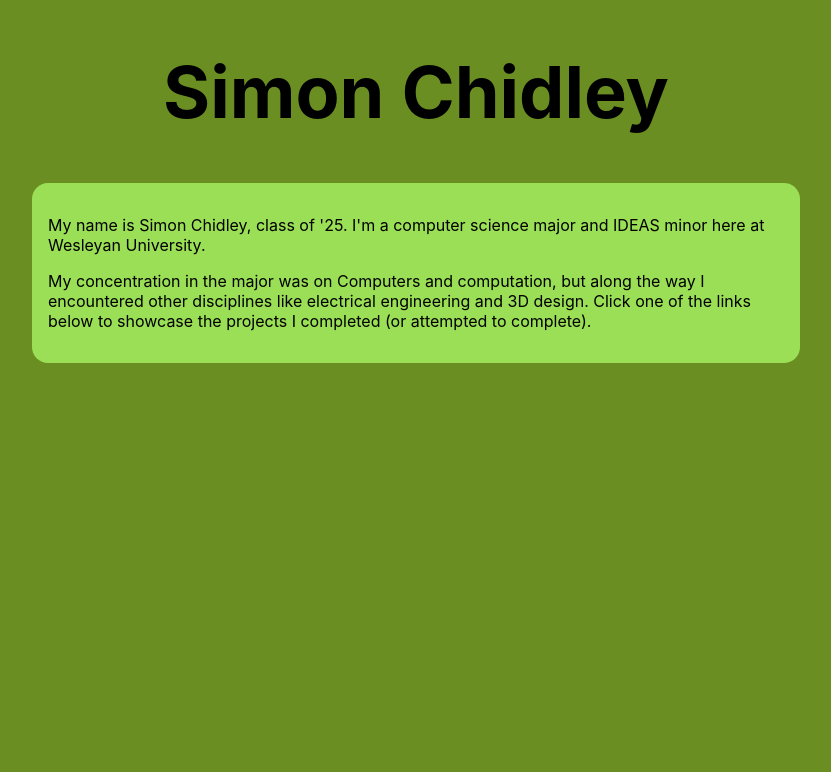
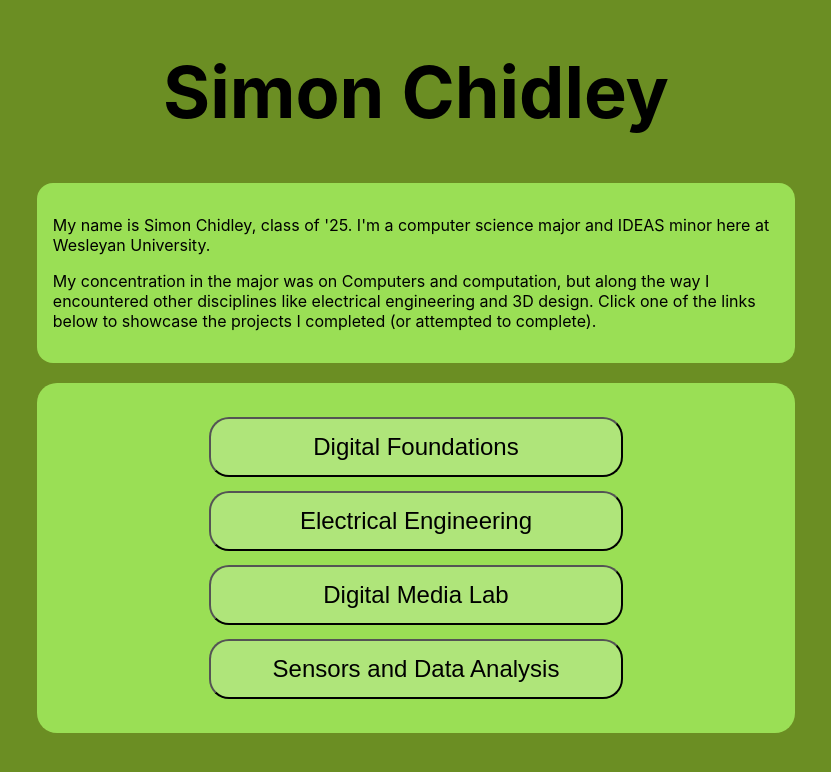
Before and after one commit to SimChid/ideas-portfolio, a React (Create React App) app: page / in a window 1280 px wide. Shown: the top 772 px of the page, without its empty margins (224-1055 px from the left). Built offline with nearby package versions, Linux system fonts and the light colour scheme.

Commit message:
Looking better!

```diff
--- a/src/index.css
+++ b/src/index.css
@@ -1,5 +1,5 @@
 body {
-  margin: 0;
+  margin: 0, 20%;
   font-family: -apple-system, BlinkMacSystemFont, 'Segoe UI', 'Roboto', 'Oxygen',
     'Ubuntu', 'Cantarell', 'Fira Sans', 'Droid Sans', 'Helvetica Neue',
     sans-serif;
@@ -29,12 +29,3 @@
   margin-right: 10%;
   font-size: 36px;
 }
-
-.button {
-  width: 60%;
-  height: 60px;
-  font-size: 24px;
-  margin-left: 20%;
-  margin-right: 20%;
-  border-radius: 20px
-}
--- a/src/views/modalmenu.css
+++ b/src/views/modalmenu.css
@@ -1,9 +1,22 @@
+.menu {
+  list-style-type: none;
+  background-color:rgb(154, 223, 85);
+  padding: 20px;
+  margin-left: 20%;
+  margin-right: 20%;
+  text-align: center;
+  border-radius: 20px;
+}
+
+li{
+  margin: 14px;
+}
+
 .button {
     width: 60%;
     height: 60px;
     font-size: 24px;
-    margin-left: 20%;
-    margin-right: 20%;
     border-radius: 20px;
     cursor: pointer;
-  }
+    background-color: rgb(175, 229, 122);
+}
--- a/src/views/modalmenu.js
+++ b/src/views/modalmenu.js
@@ -2,8 +2,11 @@
 import './modalmenu.css';
 
 function Menu() {
+    return(
+        <ul className = 'menu'>
+            <li>
                 <Popup
-        trigger = {<button className = 'button'>Test</button>}
+                    trigger = {<button className = 'button'>Digital Foundations</button>}
                     modal
                 >
                     <div>
@@ -11,6 +14,42 @@
                     </div>
 
                 </Popup>
+            </li>
+            <li>
+                <Popup
+                    trigger = {<button className = 'button'>Electrical Engineering</button>}
+                    modal
+                >
+                    <div>
+                        This is another test
+                    </div>
+
+                </Popup>
+            </li>
+            <li>
+                <Popup
+                    trigger = {<button className = 'button'>Digital Media Lab</button>}
+                    modal
+                >
+                    <div>
+                        Yet another test!
+                    </div>
+
+                </Popup>
+            </li>
+            <li>
+                <Popup
+                    trigger = {<button className = 'button'>Sensors and Data Analysis</button>}
+                    modal
+                >
+                    <div>
+                        Voila!
+                    </div>
+
+                </Popup>
+            </li>
+        </ul>
+    )
 };
 
 export default Menu;
```
Lines whose indentation alone changed are shown as unchanged.
